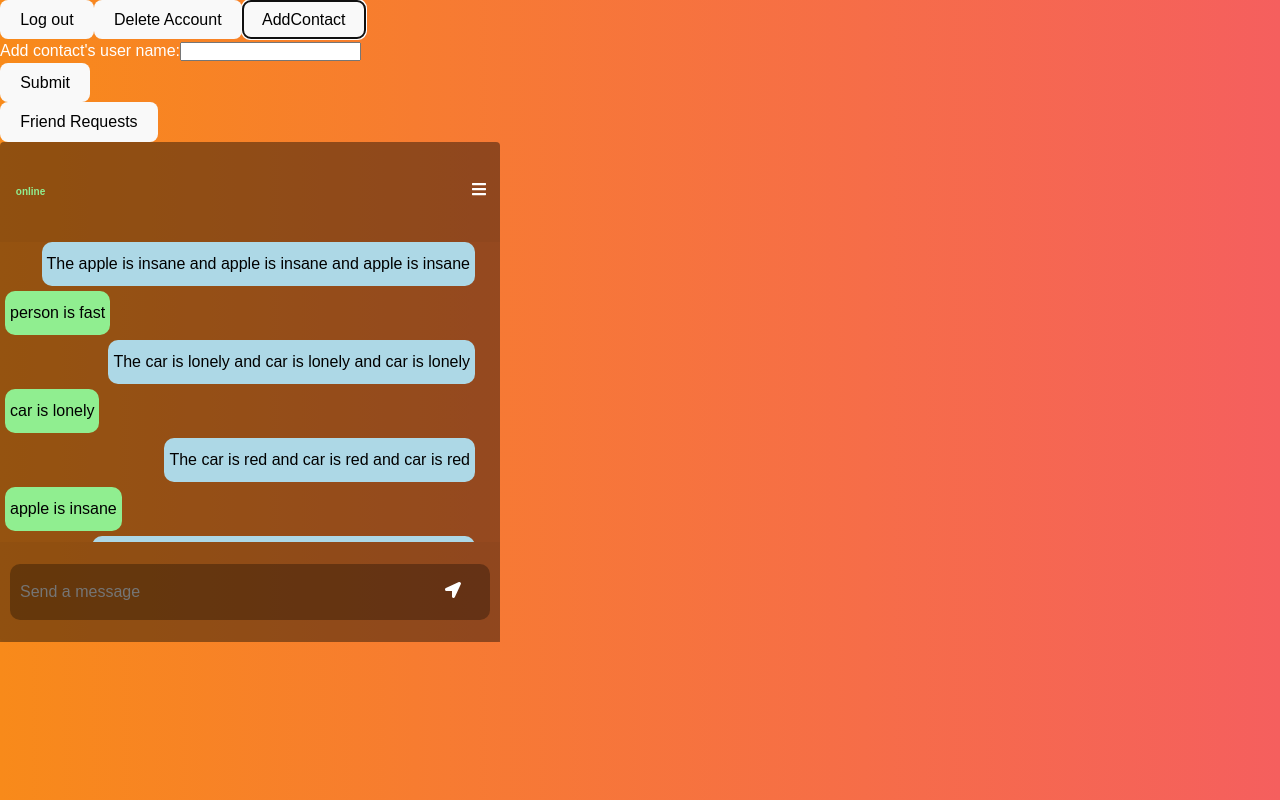
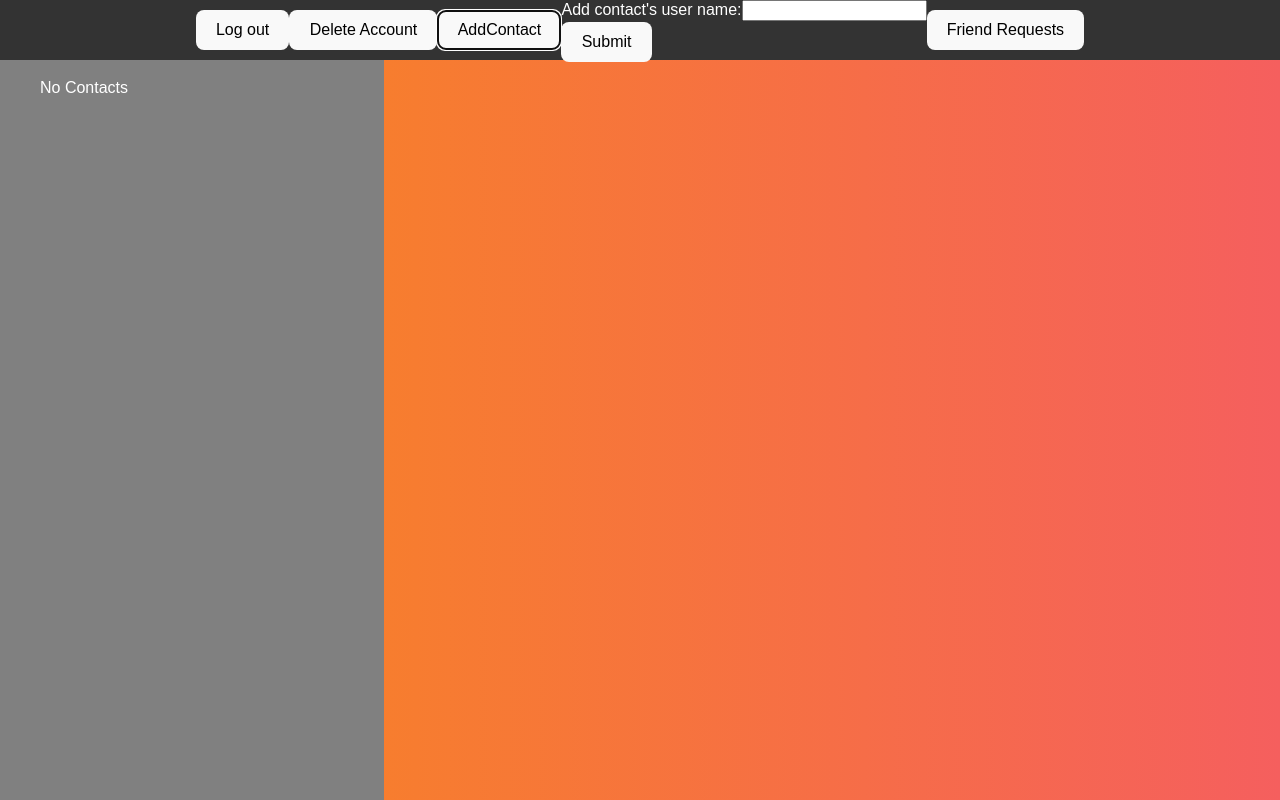
Before and after one commit to DiggsPapu/networks-proyect1, a React (Vite) app in the folder Frontend/: page /chat in a window 1280 px wide. Both pictures are taken after a click on the button "AddContact". Built offline with nearby package versions, Linux system fonts and the light colour scheme.

Commit message:
feat:ContactBar&Header

```diff
--- a/Frontend/src/GlobalStyle.jsx
+++ /dev/null
@@ -1,23 +0,0 @@
-import { createGlobalStyle } from 'styled-components'
-
-const GlobalStyle = createGlobalStyle`
-* {
-    box-sizing: border-box;
-    margin: 0;
-    padding: 0;
-  }
-
-  html,
-  body,
-  #root {
-    height: 100%;
-  }
-
-  body {
-    background-image: linear-gradient(to right, #f88a1a, #F55F5E);
-    color: white;
-    font-family: Arial, Helvetica, sans-serif;
-  }
-`;
-
-export default GlobalStyle;
--- /dev/null
+++ b/Frontend/src/components/ContactBar.jsx
@@ -0,0 +1,26 @@
+import React, { useState } from "react";
+
+export default function ContactBar() {
+    const [contacts, setContacts] = useState(JSON.parse(localStorage.getItem("contacts") || "[]"));
+
+    return (
+        <div style={{
+            width: '30%',
+            backgroundColor: 'grey',
+            height: 'calc(100% - 60px)', // Adjust height to account for the header
+            position: 'fixed',
+            top: '60px', // Start right after the header
+            left: '0',
+        }}>
+            <ul>
+                {
+                    contacts && contacts.length > 0 ?
+                    contacts.map((contact, index) => (
+                        <li key={index}>{contact.jid}</li>
+                    ))
+                    : <>No Contacts</>
+                }
+            </ul>
+        </div>
+    );
+}
--- a/Frontend/src/components/FriendRequestDropDown.jsx
+++ b/Frontend/src/components/FriendRequestDropDown.jsx
@@ -1,6 +1,6 @@
 import React, { useState } from "react";
 import { FontAwesomeIcon } from '@fortawesome/react-fontawesome';
-import { accept_friend_request } from "../services/auth-service";
+import { accept_friend_request, get_contacts } from "../services/auth-service";
 
 export default function FriendRequestDropDown() {
     const [currentFriendRequest, setCurrentFriendRequest] = useState('');
@@ -10,11 +10,13 @@ export default function FriendRequestDropDown() {
     const friendRequestAccepted = async (friendRequest) => {
         await accept_friend_request(friendRequest);
         setFriendList(friendList.filter((name) => name !== friendRequest));
+        await get_contacts()
     };
 
-    const friendRequestRejected = (friendRequest) => {
+    const friendRequestRejected = async (friendRequest) => {
         // Handle the rejection logic here (if any)
         setFriendList(friendList.filter((name) => name !== friendRequest));
+        await get_contacts()
     };
 
     return (
--- /dev/null
+++ b/Frontend/src/components/Header.jsx
@@ -0,0 +1,73 @@
+import React, { useState } from "react"
+import FriendRequestDropDown from '../components/FriendRequestDropDown'
+import { useNavigate } from 'react-router-dom'
+import { add_contact, delete_account, logOut } from '../services/auth-service'
+
+export default function Header(){
+    const navigate = useNavigate();
+    const [toggleChat, setToggleChat] = useState(false);
+    const [isFormVisible, setIsFormVisible] = useState(false);
+    const addContact = async (event) => {
+        event.preventDefault();
+        const form = event.currentTarget; // Get the form element
+        const data = new FormData(form); // Pass the form element to FormData
+        let username = data.get('contactUsername');
+        const success = await add_contact(username);
+        if (success) {
+        setIsFormVisible(false);
+        }
+    };
+
+    const logout = async () => {
+        const success = await logOut();
+        if (success) {
+        localStorage.clear();
+        navigate('/login');
+        }
+    };
+
+    const deleteAccount = async () => {
+        const success = await delete_account();
+        if (success) {
+        localStorage.clear();
+        navigate('/login');
+        }
+    };
+
+    const toggleFormVisibility = () => {
+        setIsFormVisible(!isFormVisible);
+    };
+    return (
+        <header style={{
+            position: 'fixed',
+            top: '0',
+            left: '0',
+            width: '100%',
+            height: '60px',
+            backgroundColor: '#333',
+            color: 'white',
+            display: 'flex',
+            alignItems: 'center',
+            justifyContent: 'center',
+            zIndex: '1000',
+        }}>
+            <button type='button' onClick={logout}>Log out</button>
+            <button type='button' onClick={deleteAccount}>Delete Account</button>
+            <>
+                <button onClick={toggleFormVisibility}>
+                AddContact
+                </button>
+                {isFormVisible && (
+                <form onSubmit={addContact}>
+                    <div>
+                    <label htmlFor="contactUsername">Add contact's user name:</label>
+                    <input type="text" id="contactUsername" name="contactUsername" />
+                    </div>
+                    <button type="submit">Submit</button>
+                </form>
+                )}
+            </>
+            <FriendRequestDropDown />
+        </header>
+    )
+}
--- a/Frontend/src/index.css
+++ b/Frontend/src/index.css
@@ -26,7 +26,7 @@ body {
   margin: 0;
   display: flex;
   place-items: center;
-  min-width: 320px;
+  width: 100vw;
   min-height: 100vh;
 }
 
@@ -66,3 +66,21 @@ button:focus-visible {
     background-color: #f9f9f9;
   }
 }
+{
+  box-sizing: border-box;
+  margin: 0;
+  padding: 0;
+}
+
+html,
+body,
+#root {
+  width: 100vw;
+  height: 100%;
+}
+
+body {
+  background-image: linear-gradient(to right, #f88a1a, #F55F5E);
+  color: white;
+  font-family: Arial, Helvetica, sans-serif;
+}
--- a/Frontend/src/pages/Chat.jsx
+++ b/Frontend/src/pages/Chat.jsx
@@ -1,12 +1,9 @@
 import React, { useRef, useState } from 'react';
 import { useNavigate } from 'react-router-dom';
-import ChatHead from '../components/ChatHead';
-import Message from '../components/Message';
-import ChatFooter from '../components/ChatFooter';
 import { add_contact, delete_account, logOut } from '../services/auth-service';
-import GlobalStyle from '../GlobalStyle';
 import styled from 'styled-components';
-import FriendRequestDropDown from '../components/FriendRequestDropDown';
+import ContactBar from '../components/ContactBar';
+import Header from '../components/Header';
 
 const heightToggled = `
     height: 0%;
@@ -125,42 +122,12 @@ const Chat = () => {
   };
 
   return (
-    <>
-      <GlobalStyle />
-      <button type='button' onClick={logout}>Log out</button>
-      <button type='button' onClick={deleteAccount}>Delete Account</button>
+    <div style={{ display: 'flex', flexDirection: 'column'}}>
+      <Header/>
+      <ContactBar/>
       <>
-        <button onClick={toggleFormVisibility}>
-          AddContact
-        </button>
-        {isFormVisible && (
-          <form onSubmit={addContact}>
-            <div>
-              <label htmlFor="contactUsername">Add contact's user name:</label>
-              <input type="text" id="contactUsername" name="contactUsername" />
-            </div>
-            <button type="submit">Submit</button>
-          </form>
-        )}
       </>
-      <>
-      <FriendRequestDropDown />
-        <ChatContainer toggle={toggleChat}>
-          <ChatHead
-            name={name}
-            toggle={toggleChat}
-            onClick={handleToggle}
-          />
-          <ChatBody toggle={toggleChat}>
-            <Message messages={messages} />
-          </ChatBody>
-          <ChatFooter
-            toggle={toggleChat}
-            onSubmitMessage={onSubmitMessage}
-          />
-        </ChatContainer>
-      </>
-    </>
+    </div>
   );
 };
 
--- a/Frontend/src/services/auth-service.jsx
+++ b/Frontend/src/services/auth-service.jsx
@@ -21,7 +21,7 @@ export async function get_contacts() {
   const response = await axios.get('http://localhost:6363/handleContacts/getContacts')
   if (response.status === 200){
     console.log(response)
-    localStorage.setItem("contacts", response["data"]["contacts"])
+    localStorage.setItem("contacts", JSON.stringify(response["data"]["contacts"]))
     return true
   }
   // retry
```
